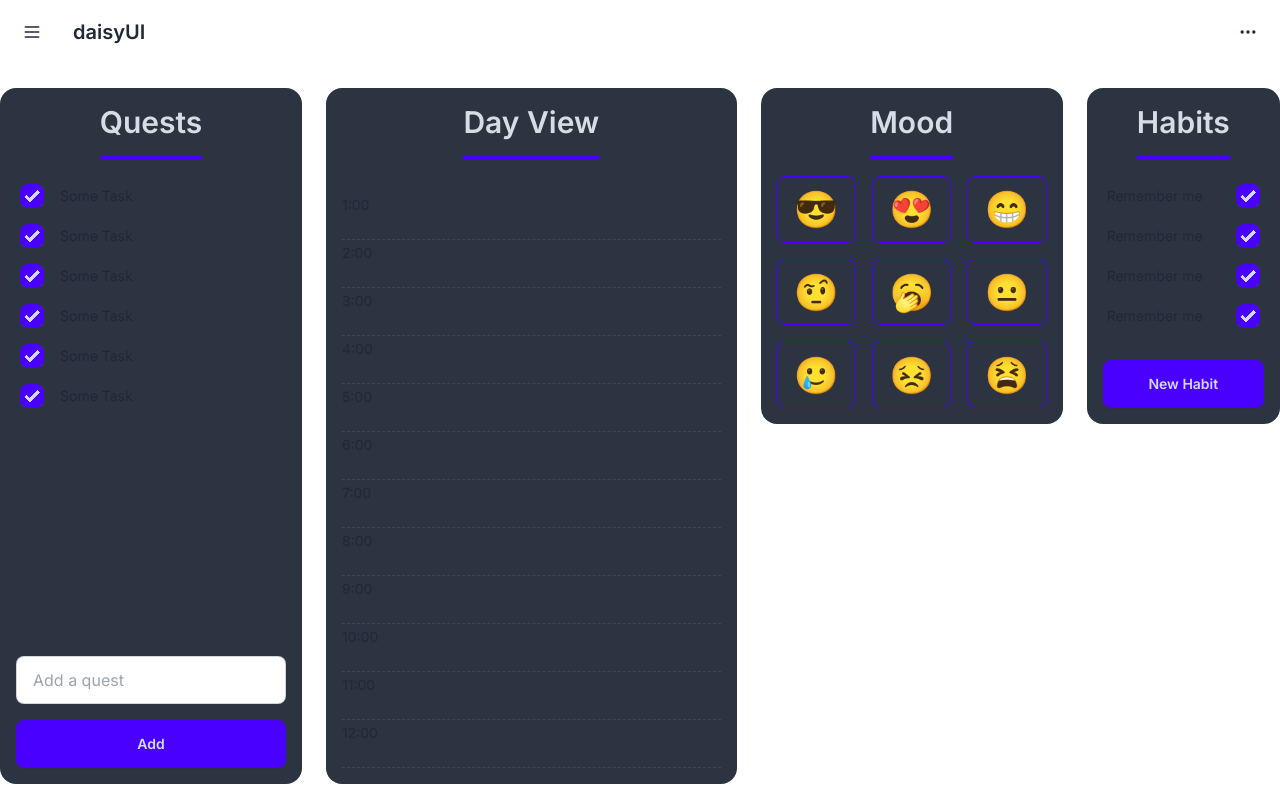
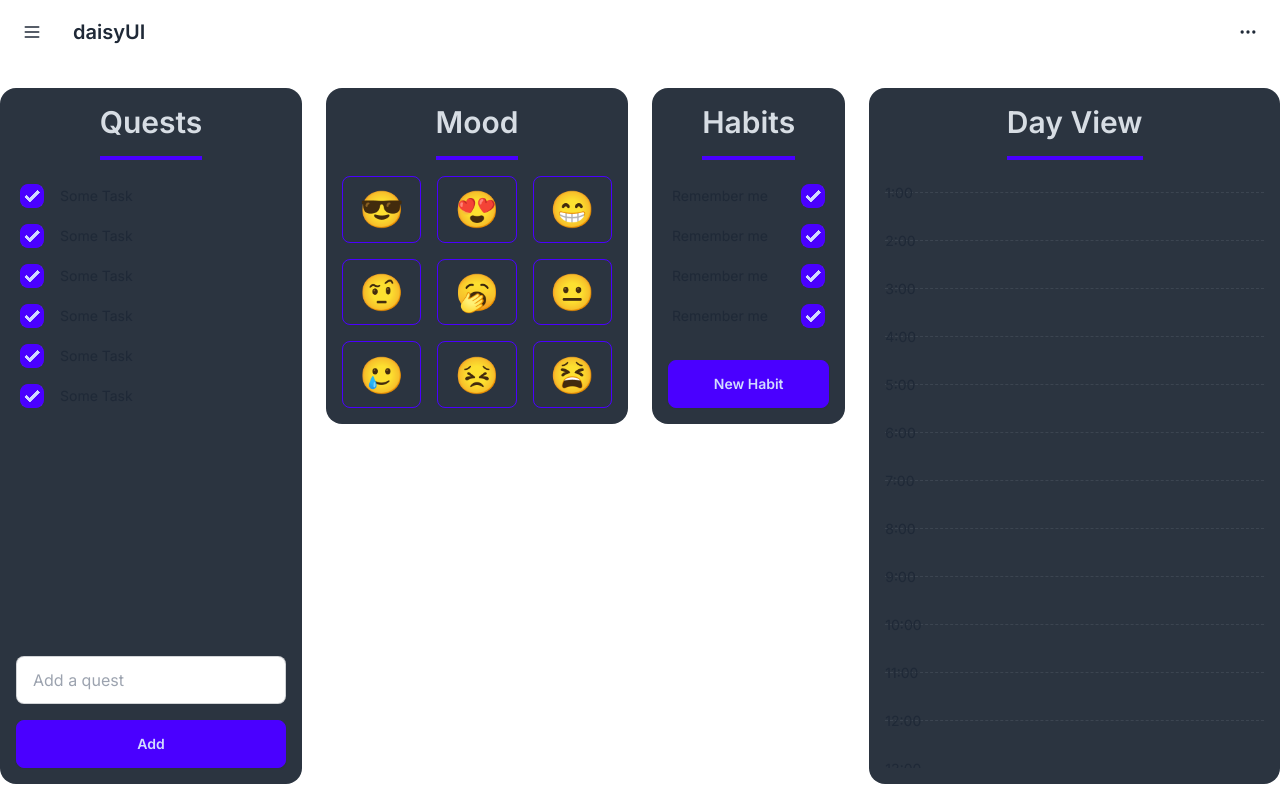
Before and after one commit to hadisajjadi/life-organizer-frontend, a Next.js app: page / in a window 1280 px wide. Built offline with nearby package versions, Linux system fonts and the light colour scheme.

Commit message:
centered time text to align with border

```diff
--- a/app/_components/DayView.tsx
+++ b/app/_components/DayView.tsx
@@ -13,9 +13,9 @@ function DayView() {
                             [...Array(24)].map((_, i) => (
                                 <div
                                     key={i}
-                                    className="h-12 border-b border-neutral-content border-opacity-10 border-dashed"
+                                    className="h-12 border-t border-neutral-content border-opacity-10 border-dashed relative"
                                 >
-                                    <span className="text-content text-opacity-40 text-sm">
+                                    <span className="text-content text-opacity-40 text-sm absolute top-0 left-0 -translate-y-1/2">
                                         {`${i + 1}:00`}
                                     </span>
                                 </div>
--- a/app/page.tsx
+++ b/app/page.tsx
@@ -19,7 +19,7 @@ export default function Home() {
           <div className="col-span-2 row-span-3">
             <HabitTracker />
           </div>
-          <div className="col-span-4 row-span-full">
+          <div className="col-span-4 col-start-9 row-span-full">
             <DayView />
           </div>
         </div>
```
